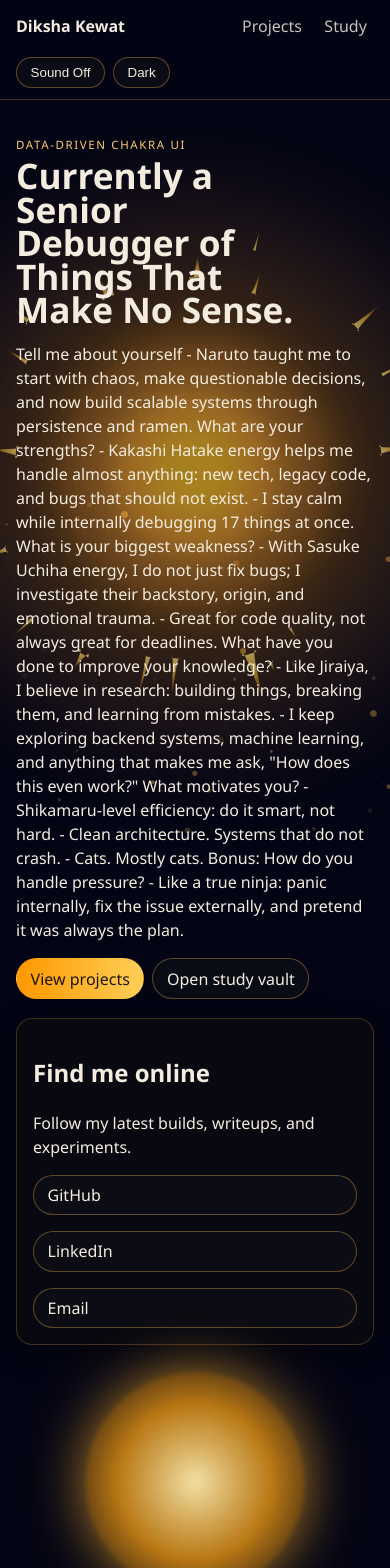
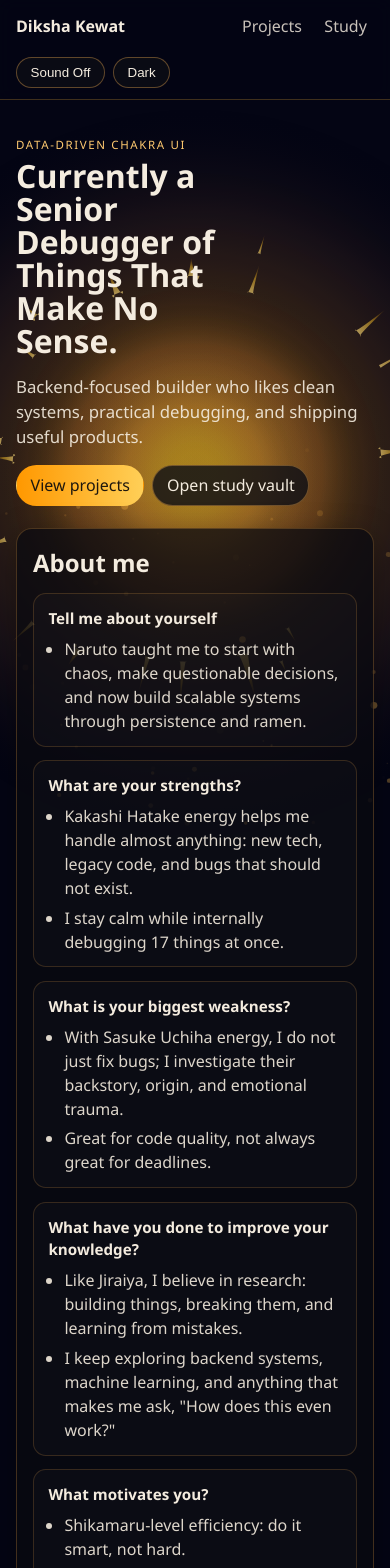
Before and after one commit to dikshakewat3776/dev-sage-mode-portfolio, a React (Vite) app: page / in a window 390 px wide. Shown: the top 1568 px of the page. Built offline with nearby package versions, Linux system fonts and the light colour scheme.

Commit message:
Enhance HomePage layout and styling by introducing a structured bio section, updating hero copy, and refining CSS for improved responsiveness and visual appeal.

```diff
--- a/src/index.css
+++ b/src/index.css
@@ -226,26 +226,80 @@ blockquote {
 .hero-grid {
   position: relative;
   display: grid;
-  gap: 1.2rem;
-  grid-template-columns: 1.25fr 1fr;
+  gap: 1.4rem;
+  grid-template-columns: minmax(0, 1.3fr) minmax(0, 1fr);
   padding: 1rem 0;
 }
 
 .hero-copy h1 {
-  font-size: clamp(2.2rem, 5vw, 4.1rem);
-  line-height: 0.95;
-  margin: 0.4rem 0 0.8rem;
-  max-width: 14ch;
+  font-size: clamp(2rem, 4vw, 3.35rem);
+  line-height: 1.03;
+  margin: 0.45rem 0 1rem;
+  max-width: 12ch;
 }
 
-.hero-copy p {
-  max-width: 70ch;
+.hero-intro {
+  margin: 0 0 1rem;
+  max-width: 62ch;
+  color: rgba(244, 236, 223, 0.9);
+  font-size: 1.05rem;
+}
+
+body[data-theme='light'] .hero-intro {
+  color: rgba(46, 38, 23, 0.9);
+}
+
+.hero-about {
+  grid-column: 1 / 2;
+}
+
+.hero-about h2,
+.hero-social h2 {
+  margin: 0 0 0.75rem;
+}
+
+.bio-sections {
+  display: grid;
+  gap: 0.85rem;
+}
+
+.bio-block {
+  border: 1px solid rgba(255, 175, 72, 0.18);
+  border-radius: 0.8rem;
+  padding: 0.8rem 0.9rem;
+  background: rgba(255, 255, 255, 0.02);
+}
+
+body[data-theme='light'] .bio-block {
+  background: rgba(46, 38, 23, 0.03);
+}
+
+.bio-block h3 {
+  margin: 0 0 0.45rem;
+  font-size: 0.95rem;
+}
+
+.bio-block ul {
+  margin: 0;
+  padding-left: 1rem;
+  display: grid;
+  gap: 0.35rem;
+}
+
+.bio-block li {
+  color: rgba(244, 236, 223, 0.9);
+}
+
+body[data-theme='light'] .bio-block li {
+  color: rgba(46, 38, 23, 0.9);
 }
 
 .hero-social {
   align-self: start;
   max-width: 420px;
   justify-self: end;
+  position: sticky;
+  top: 90px;
 }
 
 .hero-orb {
@@ -320,9 +374,14 @@ body[data-theme='light'] .project-link-btn {
     grid-template-columns: 1fr;
   }
 
+  .hero-about {
+    grid-column: auto;
+  }
+
   .hero-social {
     justify-self: start;
     max-width: 100%;
+    position: static;
   }
 
   .hero-orb {
--- a/src/pages/HomePage.tsx
+++ b/src/pages/HomePage.tsx
@@ -2,13 +2,24 @@ import { Link } from 'react-router-dom'
 import { profile } from '../data/profile'
 
 export const HomePage = () => {
+  const bioSections = profile.bio
+    .split('\n\n')
+    .map((section) => section.trim())
+    .filter(Boolean)
+    .map((section) => {
+      const lines = section.split('\n').map((line) => line.trim())
+      const heading = lines[0]
+      const points = lines.slice(1).map((line) => line.replace(/^- /, '')).filter(Boolean)
+      return { heading, points }
+    })
+
   return (
     <section className="stack home-screen">
       <article className="hero-grid">
         <div className="hero-copy">
           <p className="eyebrow">Data-driven chakra UI</p>
           <h1>{profile.tagline}</h1>
-          <p>{profile.bio}</p>
+          <p className="hero-intro">Backend-focused builder who likes clean systems, practical debugging, and shipping useful products.</p>
           <div className="row">
             <Link to="/projects" className="btn primary">
               View projects
@@ -18,6 +29,21 @@ export const HomePage = () => {
             </Link>
           </div>
         </div>
+        <article className="card hero-about">
+          <h2>About me</h2>
+          <div className="bio-sections">
+            {bioSections.map((section) => (
+              <section key={section.heading} className="bio-block">
+                <h3>{section.heading}</h3>
+                <ul>
+                  {section.points.map((point) => (
+                    <li key={point}>{point}</li>
+                  ))}
+                </ul>
+              </section>
+            ))}
+          </div>
+        </article>
         <aside className="card hero-social">
           <h2>Find me online</h2>
           <p>Follow my latest builds, writeups, and experiments.</p>
```
